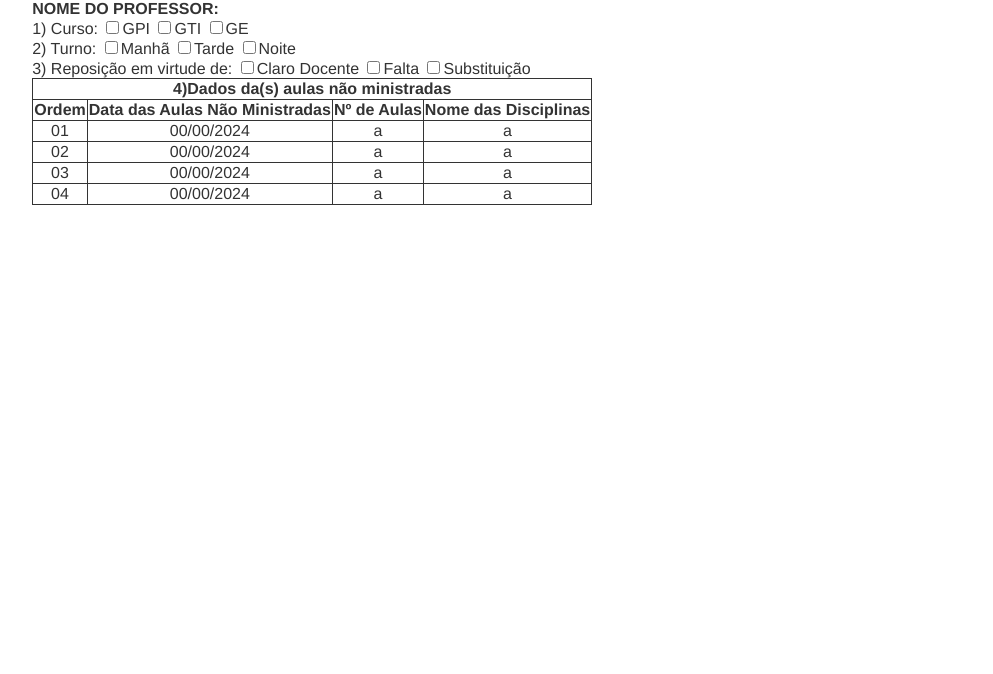
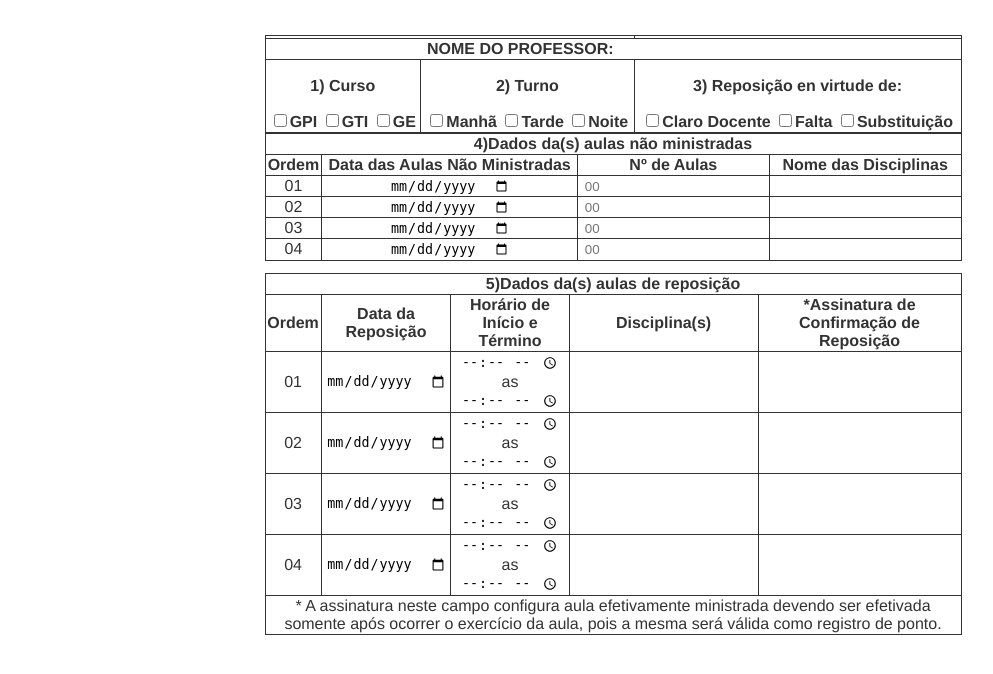
Before and after one commit to LucasAVS242/P1_Grupo-6, a PHP site: page /reposicao.html in a window 1280 px wide. Shown: the part 46-720 px from the top of the page, without its empty margins (27-1020 px from the left). Run offline with PHP 8.4, Linux system fonts and the light colour scheme; lists and menus that the app fills with data are empty.

Commit message:
add tabelas

```diff
--- a/Style/main.css
+++ b/Style/main.css
@@ -33,3 +33,12 @@ table, th, td {
     border-collapse: collapse;
     text-align: center;
   }
+
+
+  input{
+    border: none;
+  }
+
+  table{
+    width: 100%;
+  }
--- a/reposicao.html
+++ b/reposicao.html
@@ -6,6 +6,8 @@
     <meta name="viewport" content="width=device-width, initial-scale=1.0">
     <title>Formulário de reposição de faltas</title>
     <link rel="stylesheet" type="text/css" href="Style/main.css">
+
+
 </head>
 
 <body>
@@ -17,27 +19,39 @@
             <li><a href="#">Contato</a></li>
         </ul>
     </nav>
-    <main>
-    <strong>NOME DO PROFESSOR:</strong>
-    <form action="" method="post">
-        <label for="curso" name="curso">1) Curso:</label>
-        <input type="checkbox" name="curso" id="curso">GPI
-        <input type="checkbox" name="curso" id="curso">GTI
-        <input type="checkbox" name="curso" id="curso">GE
-        <br>
+    <main style="  padding-left: 20%; padding-right: 20%; padding-top: 3%;">
 
-        <label for="turno" name="turno"></label>2) Turno:</label>
-        <input type="checkbox" name="turno" id="turno">Manhã
-        <input type="checkbox" name="turno" id="turno">Tarde
-        <input type="checkbox" name="turno" id="turno">Noite
-        <br>
 
-        <label for="reposicao" name="reposicao">3) Reposição em virtude de:</label>
-        <input type="checkbox" name="reposicao" id="reposicao">Claro
-        Docente
-        <input type="checkbox" name="reposicao" id="reposicao">Falta
-        <input type="checkbox" name="reposicao" id="reposicao">Substituição
-        <br>
+
+
+        <table>
+            <thead>
+                <tr>
+                    <th colspan="2"></th>
+                    <th</th>
+                </tr>
+                <tr>
+                    <th colspan="3">NOME DO PROFESSOR: <input type="text"></th>
+                </tr>
+            </thead>
+            <tbody>
+                <tr>
+                    <th><p>1) Curso</p><label for="curso" name="curso"></label>
+                                     <input type="checkbox" name="curso" id="curso">GPI
+                                     <input type="checkbox" name="curso" id="curso">GTI
+                                     <input type="checkbox" name="curso" id="curso">GE
+                    </th>
+                    <th><p>2) Turno</p><label for="turno" name="turno"></label>
+                        <input type="checkbox" name="turno" id="turno">Manhã
+                        <input type="checkbox" name="turno" id="turno">Tarde
+                        <input type="checkbox" name="turno" id="turno">Noite</th>
+                    <th><p>3) Reposição en virtude de:</p> <label for="reposicao" name="reposicao"></label>
+                        <input type="checkbox" name="reposicao" id="reposicao">Claro Docente
+                        <input type="checkbox" name="reposicao" id="reposicao">Falta
+                        <input type="checkbox" name="reposicao" id="reposicao">Substituição</th>
+                </tr>
+
+            </tbody>
 
 
         <table>
@@ -56,30 +70,97 @@
             <tbody>
                 <tr>
                     <td>01</td>
-                    <td>00/00/2024</td>
-                    <td>a</td>
-                    <td>a</td>
+                    <td><input type="date"></td>
+                    <td><input type="number" placeholder="00"></td>
+                    <td><input type="text"></td>
                 </tr>
                 <tr>
                     <td>02</td>
-                    <td>00/00/2024</td>
-                    <td>a</td>
-                    <td>a</td>
+                    <td><input type="date"></td>
+                    <td><input type="number" placeholder="00"></td>
+                    <td><input type="text"></td>
                 </tr>
                 <tr>
                     <td>03</td>
-                    <td>00/00/2024</td>
-                    <td>a</td>
-                    <td>a</td>
+                    <td><input type="date"></td>
+                    <td><input type="number" placeholder="00"></td>
+                    <td><input type="text"></td>
                 </tr>
                 <tr>
                     <td>04</td>
-                    <td>00/00/2024</td>
-                    <td>a</td>
-                    <td>a</td>
+                    <td><input type="date"></td>
+                    <td><input type="number" placeholder="00"></td>
+                    <td><input type="text"></td>
                 </tr>
             </tbody>
         </table>
+
+        <table style="margin-top: 12px;">
+
+            <thead>
+                <tr>
+                <th colspan="5"><label for="aulareposicao" name="aulareposicao">5)Dados da(s) aulas de reposição</label></th>
+                </tr>
+                <tr>
+                    <th>Ordem</th>
+                    <th>Data da Reposição</th>
+                    <th>Horário de Início e Término</th>
+                    <th>Disciplina(s)</th>
+                    <th style="font-weight: bold;">*Assinatura de Confirmação de Reposição</th>
+                </tr>
+            </thead>
+            <tbody>
+                <tr>
+                    <td>01</td>
+                    <td><input type="date"></td>
+                    <td><input type="time"> as <input type="time"></td>
+                    <td><input type="text"></td>
+                    <td><input type="text"></td>
+                </tr>
+                <tr>
+                    <td>02</td>
+                    <td><input type="date"></td>
+                    <td><input type="time"> as <input type="time"></td>
+                    <td><input type="text"></td>
+                    <td><input type="text"></td>
+                </tr>
+                <tr>
+                    <td>03</td>
+                    <td><input type="date"></td>
+                    <td><input type="time"> as <input type="time"></td>
+                    <td><input type="text"></td>
+                    <td><input type="text"></td>
+                </tr>
+                <tr>
+                    <td>04</td>
+                    <td><input type="date"></td>
+                    <td><input type="time"> as <input type="time"></td>
+                    <td><input type="text"></td>
+                    <td><input type="text"></td>
+                </tr>
+                <tr>
+                    <td colspan="5">* A assinatura neste campo configura aula efetivamente ministrada devendo ser efetivada somente após ocorrer o exercício da aula,
+                        pois a mesma será válida como registro de ponto.</td>
+                </tr>
+            </tbody>
+        </table>
+
+
+
+
+
+
+
+
+
+
+
+
+
+
+
+
+
 
     </form>
     </main>
```
